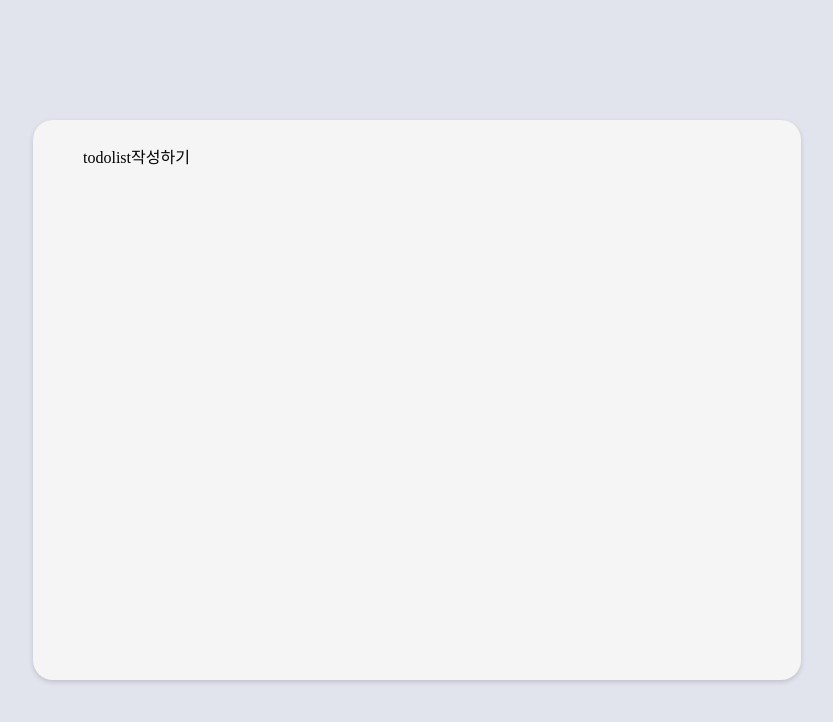
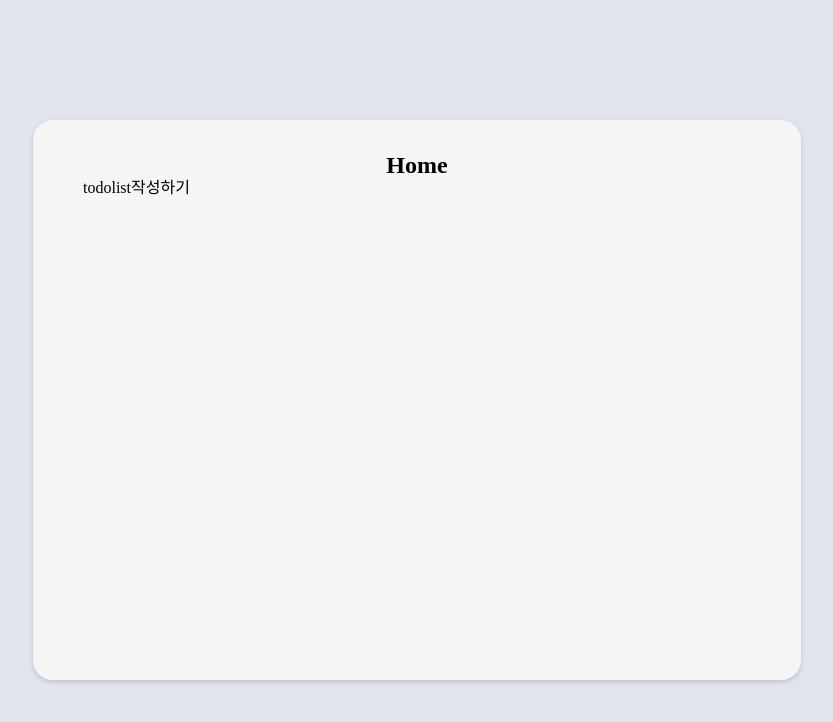
Before and after one commit to jeongmin-dev/team-todolist, a React (Create React App) app: page / in a window 1280 px wide. Shown: the top 722 px of the page, without its empty margins (223-1056 px from the left). Built offline with nearby package versions, Linux system fonts and the light colour scheme.

Commit message:
create navigate

```diff
--- a/src/components/header/Header.jsx
+++ b/src/components/header/Header.jsx
@@ -4,8 +4,11 @@ import { Flexbox } from "../../styles/flex";
 
 function Header({ title }) {
   const navigate = useNavigate();
+  const { pathname } = window.location;
+  console.log(pathname);
   return (
     <Nav>
+      {pathname !== "/" ? (
         <span onClick={() => navigate(-1)}>
           <svg
             className="w-6 h-6"
@@ -22,6 +25,7 @@ function Header({ title }) {
             />
           </svg>
         </span>
+      ) : null}
       <h3>{title}</h3>
     </Nav>
   );
@@ -31,6 +35,7 @@ const Nav = styled.div`
   display: flex;
   align-items: center;
   position: relative;
+  height: 30px;
   span {
     ${Flexbox}
     width:30px;
--- a/src/pages/Home.jsx
+++ b/src/pages/Home.jsx
@@ -1,9 +1,11 @@
 import { Link } from "react-router-dom";
+import Header from "../components/header/Header";
 import Layout from "../components/layout/Layout";
 
 function Home() {
   return (
     <Layout>
+      <Header title={"Home"} />
       <Link to="/todolist">todolist</Link>
       <Link to="/write">작성하기</Link>
     </Layout>
```
Also changed, not shown: refer.txt. Lines whose indentation alone changed are shown as unchanged.
